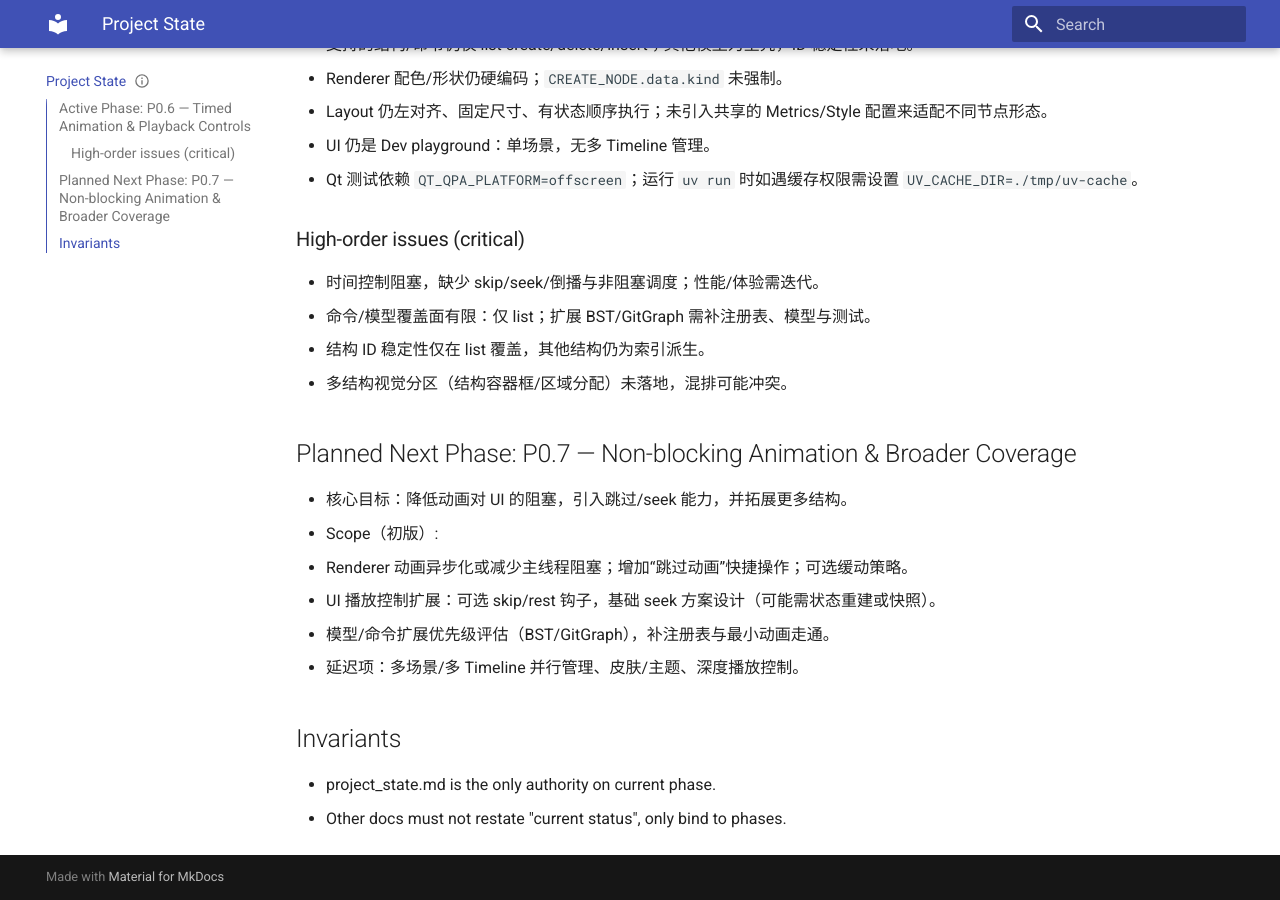
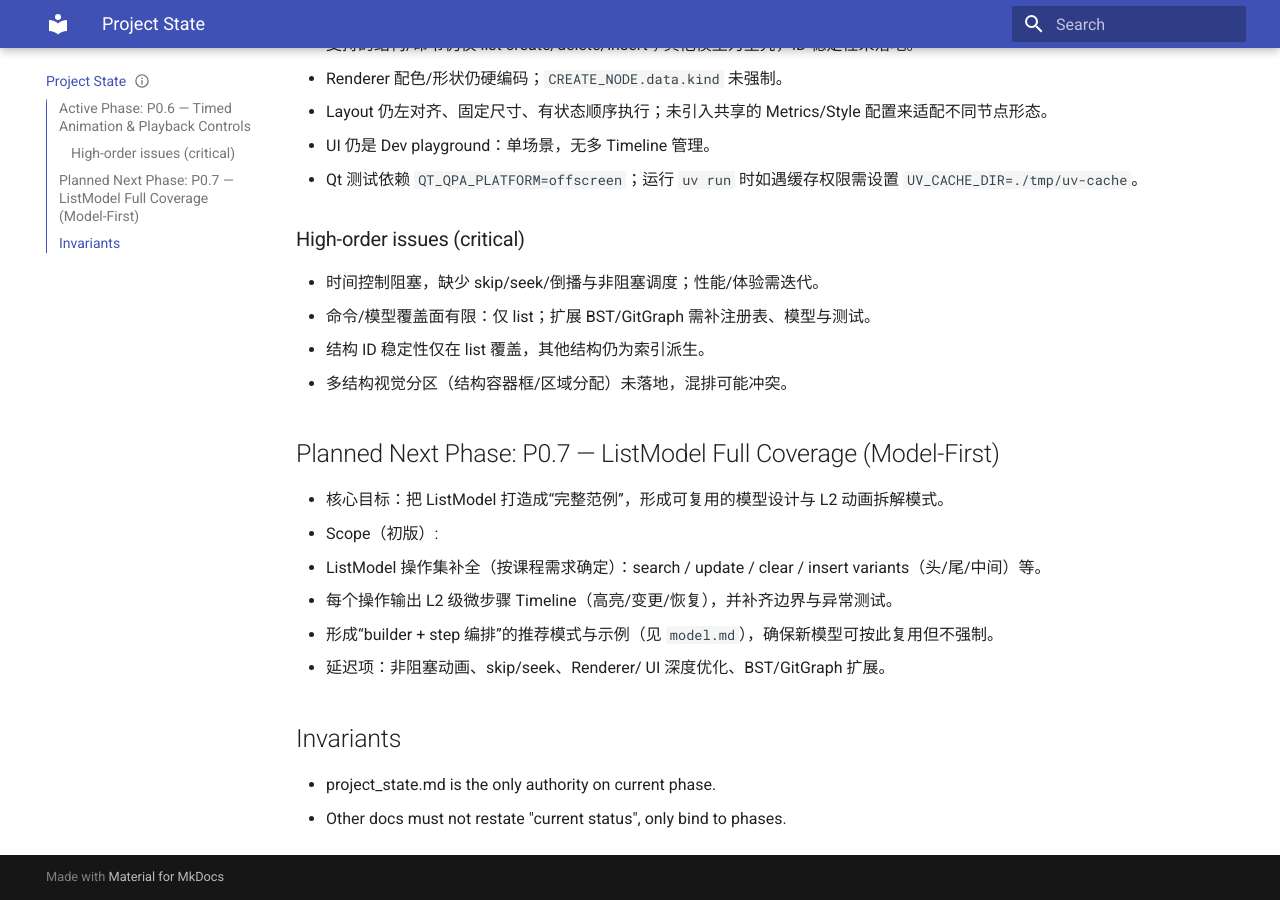
Before and after one commit to elecdot/ds-vis, an MkDocs documentation site: the page built from docs/project_state.md, in a window 1280 px wide and 900 px high, scrolled down 632 px. Built offline with MkDocs 1.6.1 and Material for MkDocs 9.7.7, drawn with Linux system fonts in a browser that asks for light colours.

Commit message:
docs: prepare P0.7 list model complete

```diff
--- a/docs/project_state.md
+++ b/docs/project_state.md
@@ -30,13 +30,13 @@ This document captures the active delivery phase, what is complete, current assu
 - 结构 ID 稳定性仅在 list 覆盖，其他结构仍为索引派生。
 - 多结构视觉分区（结构容器框/区域分配）未落地，混排可能冲突。
 
-## Planned Next Phase: P0.7 — Non-blocking Animation & Broader Coverage
-- 核心目标：降低动画对 UI 的阻塞，引入跳过/seek 能力，并拓展更多结构。
+## Planned Next Phase: P0.7 — ListModel Full Coverage (Model-First)
+- 核心目标：把 ListModel 打造成“完整范例”，形成可复用的模型设计与 L2 动画拆解模式。
 - Scope（初版）:
-  - Renderer 动画异步化或减少主线程阻塞；增加“跳过动画”快捷操作；可选缓动策略。
-  - UI 播放控制扩展：可选 skip/rest 钩子，基础 seek 方案设计（可能需状态重建或快照）。
-  - 模型/命令扩展优先级评估（BST/GitGraph），补注册表与最小动画走通。
-- 延迟项：多场景/多 Timeline 并行管理、皮肤/主题、深度播放控制。
+  - ListModel 操作集补全（按课程需求确定）：search / update / clear / insert variants（头/尾/中间）等。
+  - 每个操作输出 L2 级微步骤 Timeline（高亮/变更/恢复），并补齐边界与异常测试。
+  - 形成“builder + step 编排”的推荐模式与示例（见 `model.md`），确保新模型可按此复用但不强制。
+- 延迟项：非阻塞动画、skip/seek、Renderer/ UI 深度优化、BST/GitGraph 扩展。
 
 ## Invariants
 - project_state.md is the only authority on current phase.
```
Also changed, not shown: docs/design/model.md (+2 -0 lines).
